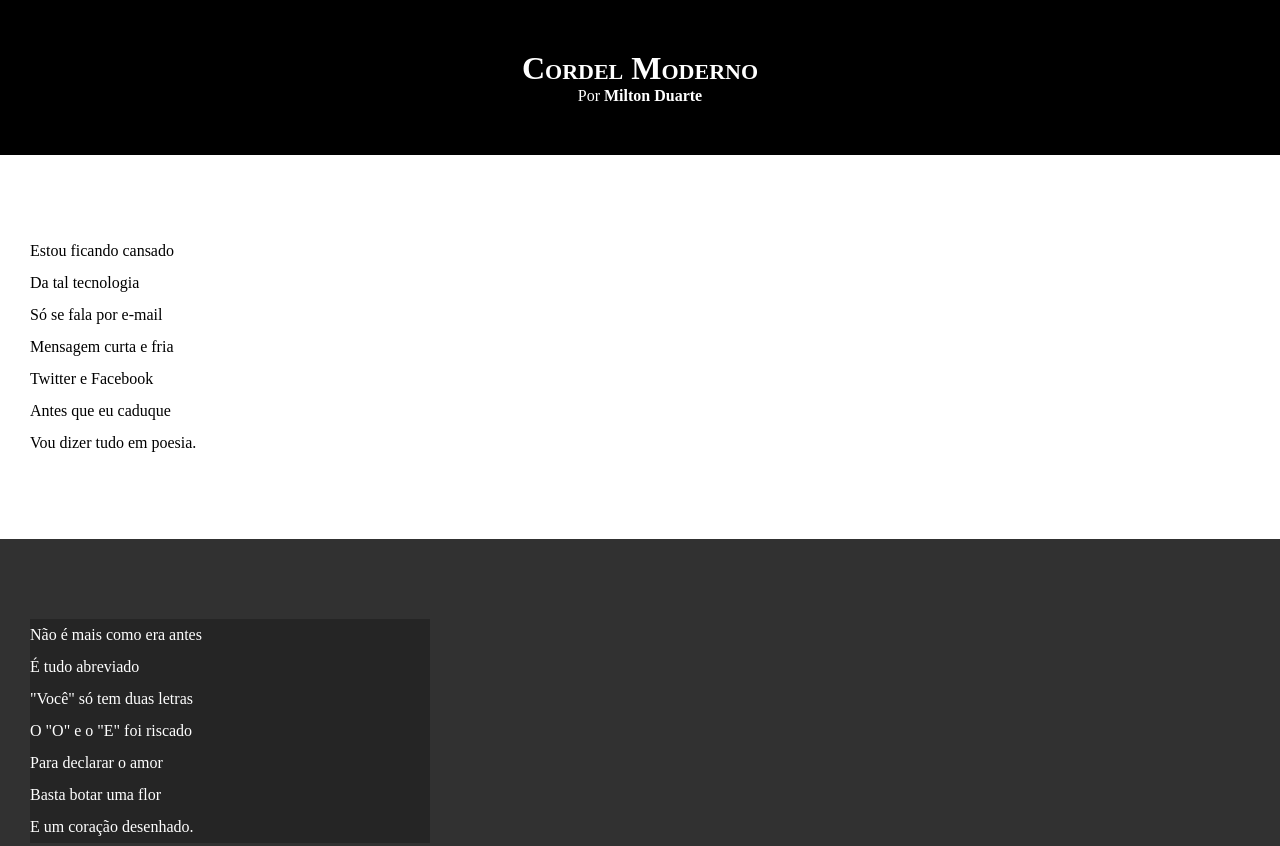
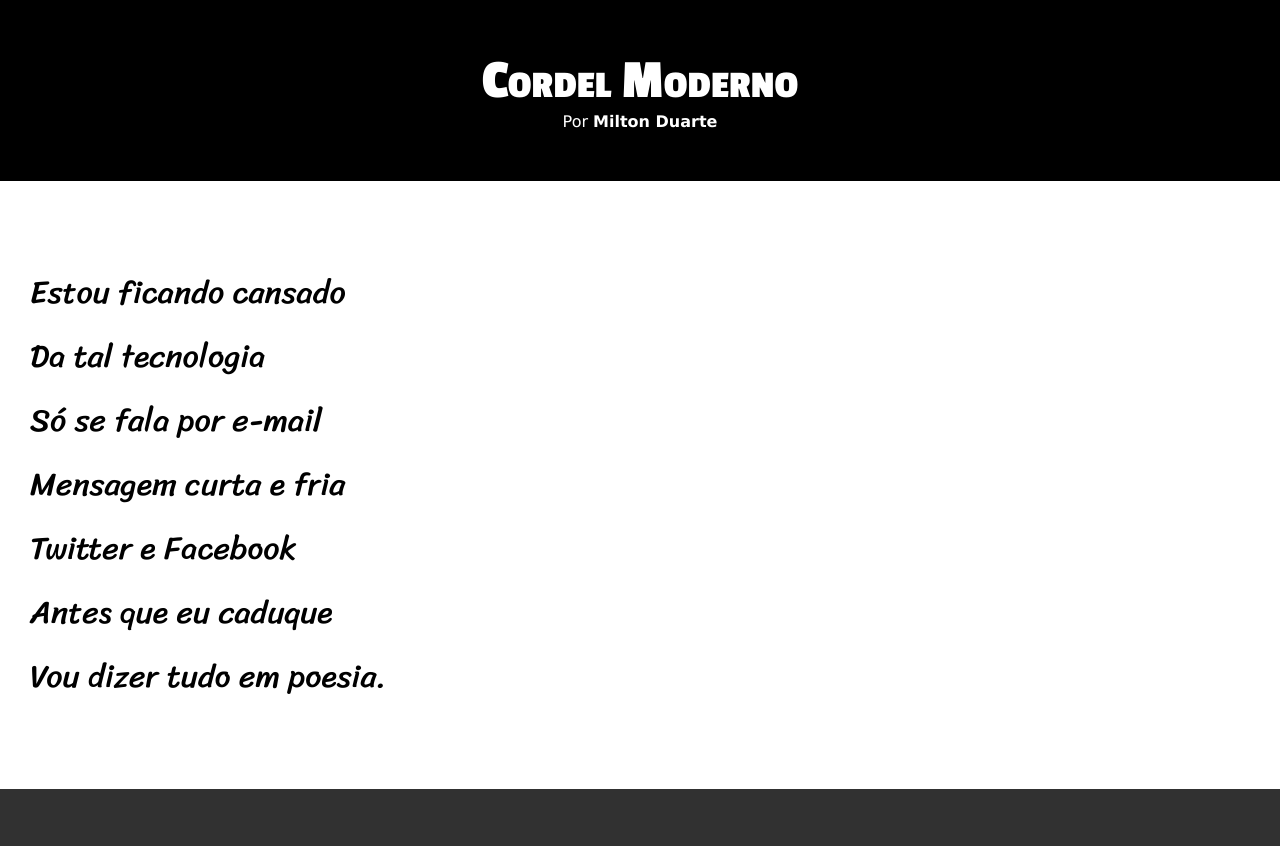
Before and after one commit to TiagoSouzaTS/site-cordel, a plain HTML site: page index.html in a window 1280 px wide. Shown: the top 846 px of the page. Drawn offline with Linux system fonts and the light colour scheme.

Commit message:
Configurando variáveis e aplicando fontes

```diff
--- a/style.css
+++ b/style.css
@@ -1,6 +1,13 @@
 @charset "UTF-8";
 @import url('https://fonts.googleapis.com/css2?family=Passion+One:wght@400;700;900&display=swap');
 @import url('https://fonts.googleapis.com/css2?family=Sriracha&display=swap');
+
+:root {
+  --fonte1: Verdana, Geneva, Tahoma, sans-serif;
+  --fonte2: 'Passion One', cursive;
+  --fonte3: sriracha, cursive;
+
+}
 
 * {
   padding: 0px;
@@ -10,6 +17,8 @@
 body {
   min-height: 100vh;
   background-color: darkgray;
+  font-family: var(--fonte1);
+  font-size: 1em;
 }
 
 header {
@@ -21,6 +30,8 @@ header {
 header > h1 {
   padding-top: 50px;
   font-variant: small-caps;
+  font-family: var(--fonte2);
+  font-size: 3.5em;
 }
 
 header > p {
@@ -42,7 +53,8 @@ section {
   padding-bottom: 10vh;
   line-height: 2em;
   padding-left: 30px;
-
+  font-family: var(--fonte3);
+  font-size: 2em;
 }
 
 section.normal {
```
